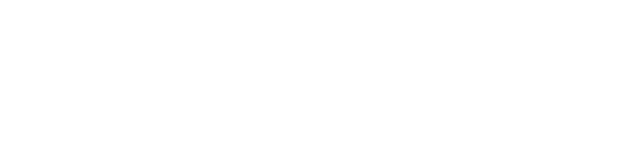
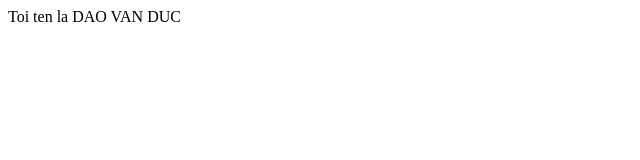
Before and after one commit to thuongnguyen11/food-app, a plain HTML site: page index.html in a window 1280 px wide. Shown: the whole page, without its empty margins (0-640 px from the left). Drawn offline with Linux system fonts and the light colour scheme.

Commit message:
Add welcome message

```diff
--- a/index.html
+++ b/index.html
@@ -7,6 +7,6 @@
     <title>Document</title>
 </head>
 <body>
-
+    Toi ten la DAO VAN DUC
 </body>
 </html>
```
